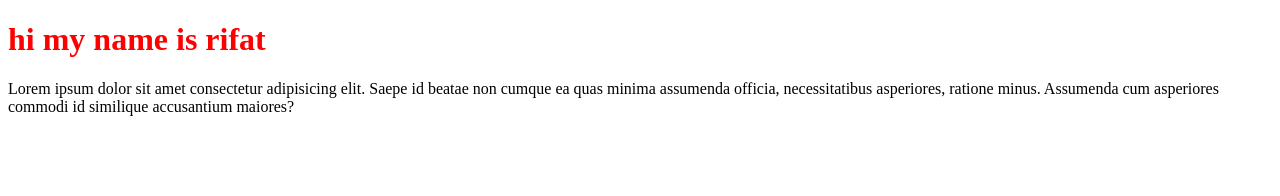
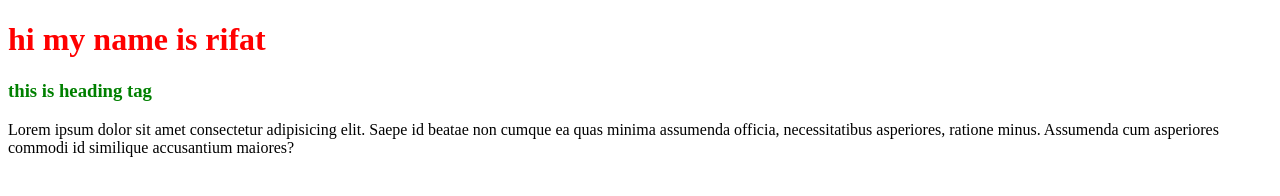
Before and after one commit to dev-ummehani/rifat-repo, a plain HTML site: page index.html in a window 1280 px wide. Drawn offline with Linux system fonts and the light colour scheme.

Commit message:
changing

```diff
--- a/index.html
+++ b/index.html
@@ -8,6 +8,7 @@
 </head>
 <body>
     <h1>hi my name is rifat</h1>
+    <h3>this is heading tag</h3>
     <p>Lorem ipsum dolor sit amet consectetur adipisicing elit. Saepe id beatae non cumque ea quas minima assumenda officia, necessitatibus asperiores, ratione minus. Assumenda cum asperiores commodi id similique accusantium maiores?</p>
 </body>
 </html>
--- a/style.css
+++ b/style.css
@@ -1,3 +1,6 @@
 h1{
     color: red;
 }
+h3{
+    color: green;
+}
```
